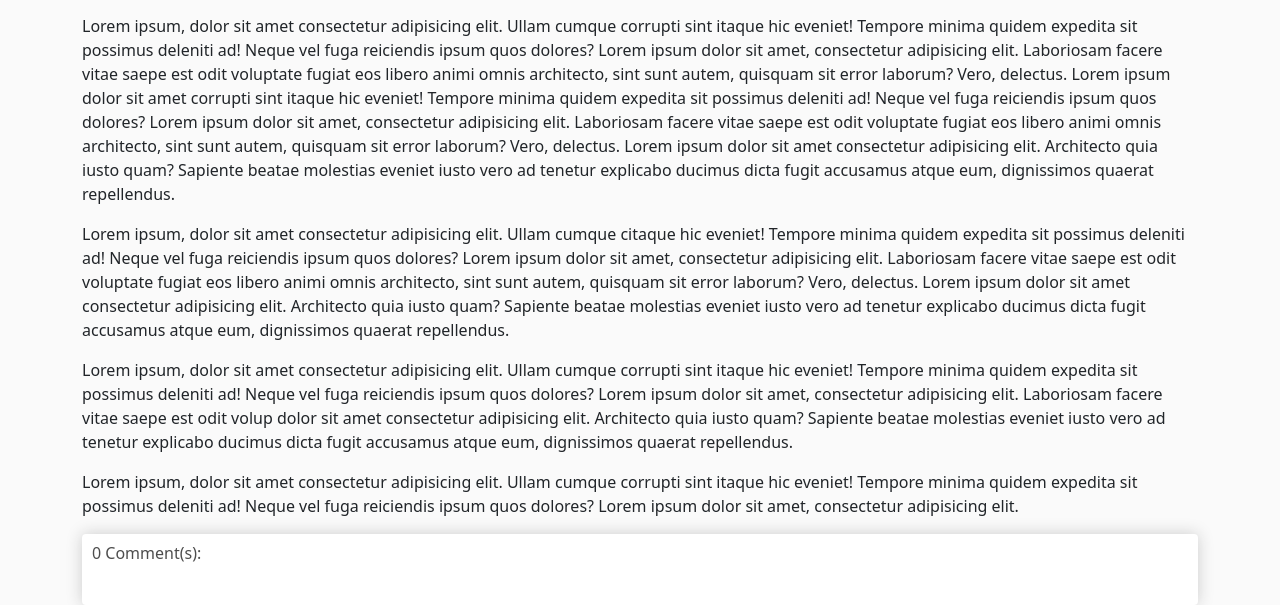
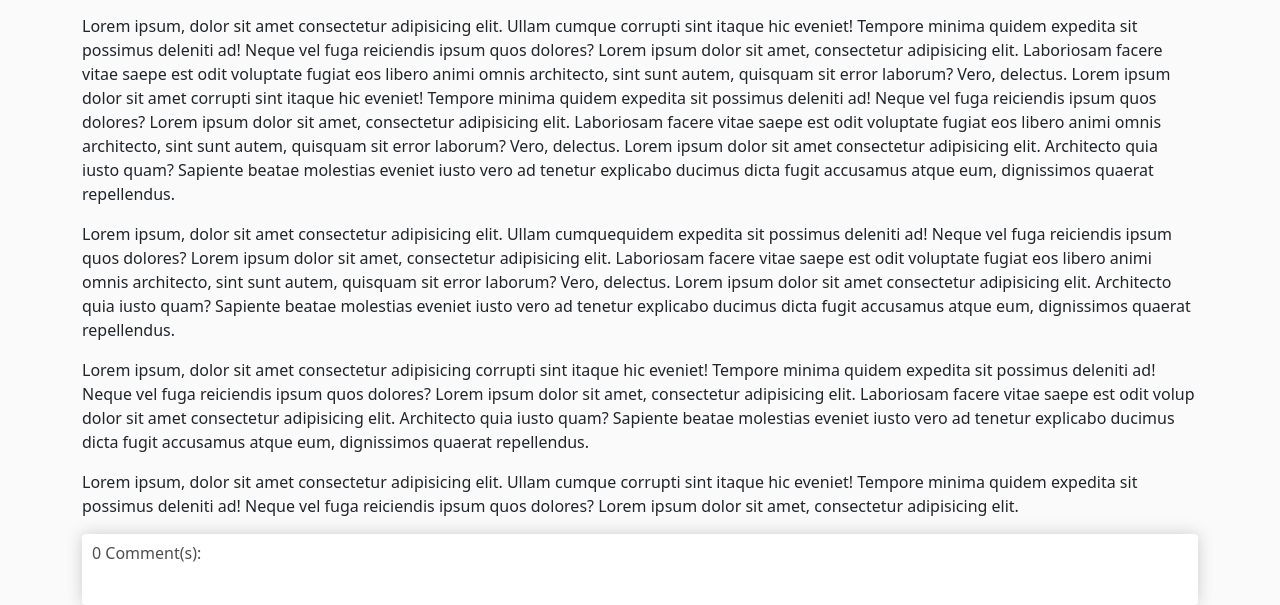
Before and after one commit to matthew-le/solo-project, a Django app: page /blog in a window 1280 px wide. Shown: the part 986-1591 px from the top of the page. Run offline with Django 3.2, Linux system fonts and the light colour scheme; data that the repository does not hold is empty.

Commit message:
adjustments

```diff
--- a/snowboard_app/templates/store/blog.html
+++ b/snowboard_app/templates/store/blog.html
@@ -17,8 +17,8 @@
         <h4 class='text-center'>Date Posted: 09/20/2021</h4>
         <p>Lorem ipsum, dolor sit amet consectetur adipisicing elit. Ullam cumque corrupti sint itaque hic eveniet! Tempore minima quidem expedita sit possimus deleniti ad! Neque vel fuga reiciendis ipsum quos dolores? Lorem ipsum dolor sit amet, consecteturriosam facere vitae saepe est odit voluptate fugiat eos libero animi omnis architecto, sint sunt autem, quisquam sit error laborum? Vero, delectus. Lorem ipsum dolor sit amet consectetur adipisicing elit. Architecto quia iusto quam? Sapiente beatae molestias eveniet iusto vero ad tenetur explicabo ducimus dicta fugit accusamus atque eum, dignissimos quaerat repellendus.</p>
         <p>Lorem ipsum, dolor sit amet consectetur adipisicing elit. Ullam cumque corrupti sint itaque hic eveniet! Tempore minima quidem expedita sit possimus deleniti ad! Neque vel fuga reiciendis ipsum quos dolores? Lorem ipsum dolor sit amet, consectetur adipisicing elit. Laboriosam facere vitae saepe est odit voluptate fugiat eos libero animi omnis architecto, sint sunt autem, quisquam sit error laborum? Vero, delectus. Lorem ipsum dolor sit amet corrupti sint itaque hic eveniet! Tempore minima quidem expedita sit possimus deleniti ad! Neque vel fuga reiciendis ipsum quos dolores? Lorem ipsum dolor sit amet, consectetur adipisicing elit. Laboriosam facere vitae saepe est odit voluptate fugiat eos libero animi omnis architecto, sint sunt autem, quisquam sit error laborum? Vero, delectus. Lorem ipsum dolor sit amet consectetur adipisicing elit. Architecto quia iusto quam? Sapiente beatae molestias eveniet iusto vero ad tenetur explicabo ducimus dicta fugit accusamus atque eum, dignissimos quaerat repellendus.</p>
-        <p>Lorem ipsum, dolor sit amet consectetur adipisicing elit. Ullam cumque citaque hic eveniet! Tempore minima quidem expedita sit possimus deleniti ad! Neque vel fuga reiciendis ipsum quos dolores? Lorem ipsum dolor sit amet, consectetur adipisicing elit. Laboriosam facere vitae saepe est odit voluptate fugiat eos libero animi omnis architecto, sint sunt autem, quisquam sit error laborum? Vero, delectus. Lorem ipsum dolor sit amet consectetur adipisicing elit. Architecto quia iusto quam? Sapiente beatae molestias eveniet iusto vero ad tenetur explicabo ducimus dicta fugit accusamus atque eum, dignissimos quaerat repellendus.</p>
-        <p>Lorem ipsum, dolor sit amet consectetur adipisicing elit. Ullam cumque corrupti sint itaque hic eveniet! Tempore minima quidem expedita sit possimus deleniti ad! Neque vel fuga reiciendis ipsum quos dolores? Lorem ipsum dolor sit amet, consectetur adipisicing elit. Laboriosam facere vitae saepe est odit volup dolor sit amet consectetur adipisicing elit. Architecto quia iusto quam? Sapiente beatae molestias eveniet iusto vero ad tenetur explicabo ducimus dicta fugit accusamus atque eum, dignissimos quaerat repellendus.</p>
+        <p>Lorem ipsum, dolor sit amet consectetur adipisicing elit. Ullam cumquequidem expedita sit possimus deleniti ad! Neque vel fuga reiciendis ipsum quos dolores? Lorem ipsum dolor sit amet, consectetur adipisicing elit. Laboriosam facere vitae saepe est odit voluptate fugiat eos libero animi omnis architecto, sint sunt autem, quisquam sit error laborum? Vero, delectus. Lorem ipsum dolor sit amet consectetur adipisicing elit. Architecto quia iusto quam? Sapiente beatae molestias eveniet iusto vero ad tenetur explicabo ducimus dicta fugit accusamus atque eum, dignissimos quaerat repellendus.</p>
+        <p>Lorem ipsum, dolor sit amet consectetur adipisicing corrupti sint itaque hic eveniet! Tempore minima quidem expedita sit possimus deleniti ad! Neque vel fuga reiciendis ipsum quos dolores? Lorem ipsum dolor sit amet, consectetur adipisicing elit. Laboriosam facere vitae saepe est odit volup dolor sit amet consectetur adipisicing elit. Architecto quia iusto quam? Sapiente beatae molestias eveniet iusto vero ad tenetur explicabo ducimus dicta fugit accusamus atque eum, dignissimos quaerat repellendus.</p>
         <p>Lorem ipsum, dolor sit amet consectetur adipisicing elit. Ullam cumque corrupti sint itaque hic eveniet! Tempore minima quidem expedita sit possimus deleniti ad! Neque vel fuga reiciendis ipsum quos dolores? Lorem ipsum dolor sit amet, consectetur adipisicing elit.</p>
 
         <div class='box-element'>
```
